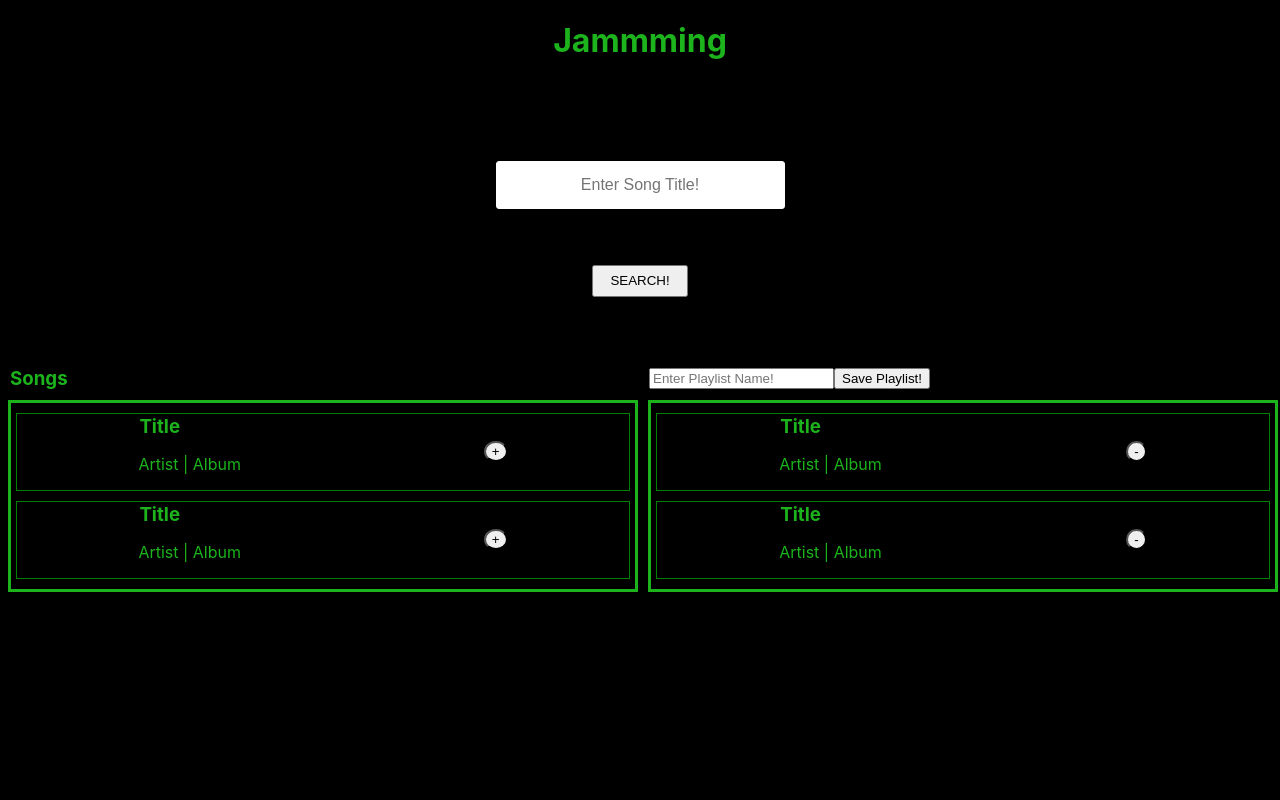
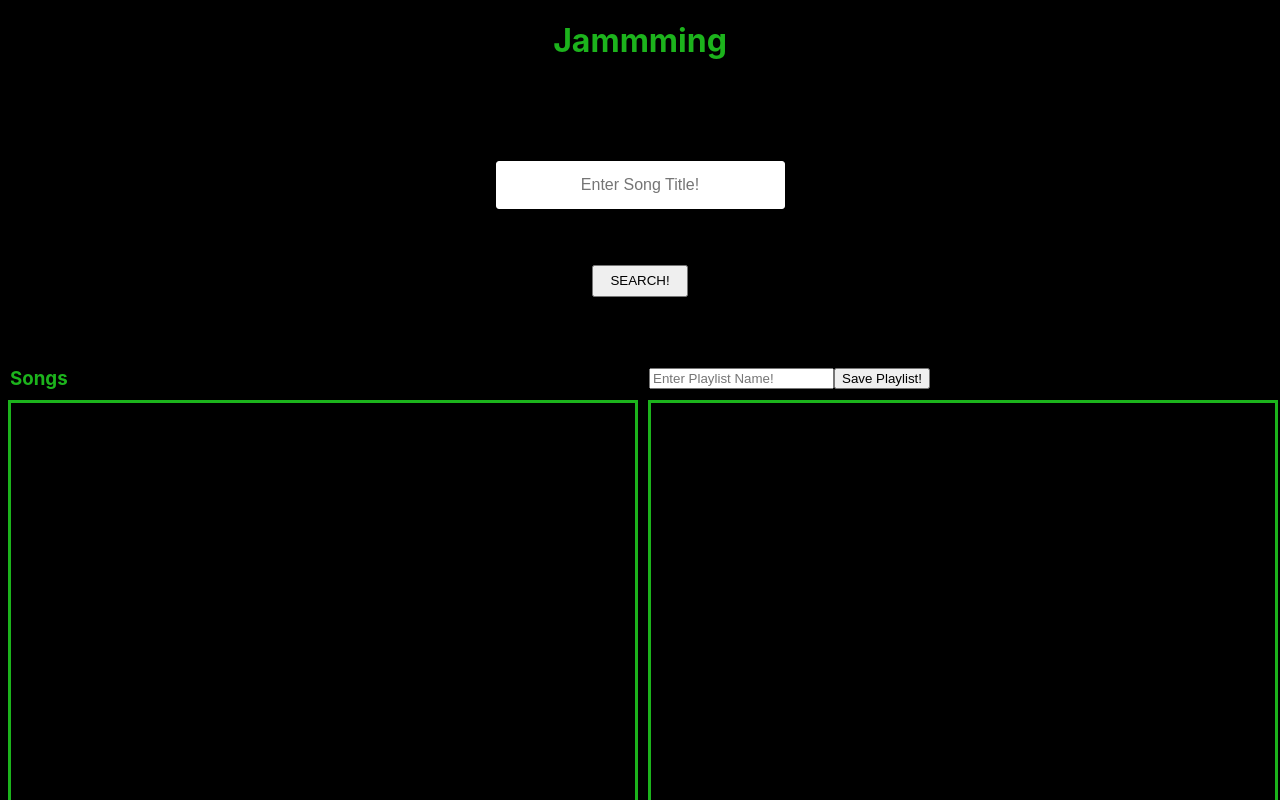
Before and after one commit to Jackwa03/jammming, a React (Create React App) app: page / in a window 1280 px wide. Shown: the top 800 px of the page. Built offline with nearby package versions, Linux system fonts and the light colour scheme.

Commit message:
Fixed bug

```diff
--- a/src/App/App.css
+++ b/src/App/App.css
@@ -32,5 +32,5 @@ h3 {
 .container-box {
   width: 100%;
   border: solid 3px rgb(28, 179, 28);
-
+  min-height: 1000px;
 }
--- a/src/App/App.js
+++ b/src/App/App.js
@@ -11,41 +11,15 @@ function App() {
 
 const [searchResult, setSearchResult] = useState([]);
 
-const search = useEffect(() => {
-  setSearchResult([{
-    id: 1,
-    name: 'Song 1',
-    Artist: 'Artist 1',
-    Album: 'Album 1'
-  },
-  {
-    id: 4,
-    name: 'Song 4',
-    Artist: 'Artist 4',
-    Album: 'Album 4'
-  },
-  {
-    id: 3,
-    name: 'Song 3',
-    Artist: 'Artist 3',
-    Album: 'Album 3'
-  },
-  {
-    id: 2,
-    name: 'Song 2',
-    Artist: 'Artist 2',
-    Album: 'Album 2'
-  }])
-}, [])
 
 //Stuff here when
-
+console.log(searchResult)
   return (
 
     <div>
        <h1>Jammming</h1>
       <div className='App'>
-        <SearchBar onSearch = {search}/>
+        <SearchBar />
         <div className = 'container'>
           <SearchResult searchResult = {searchResult}/>
           <Playlist />
--- a/src/Playlist/Playlist.js
+++ b/src/Playlist/Playlist.js
@@ -11,7 +11,7 @@ function Playlist (props) {
                 <button>Save Playlist!</button>
             </div>
             <div className='container-box'>
-                <Tracklist isRemoval = {true}/>
+
             </div>
         </div>
 
--- a/src/Track/Track.js
+++ b/src/Track/Track.js
@@ -22,9 +22,9 @@ function Track (props) {
     return (
         <div className = 'Track'>
            <div className='Track-info'>
-                <h3>Title</h3>
+                <h3>{props.track.name}</h3>
                 <p>
-                    Artist | Album
+                    {props.track.Artist} | {props.track.Album}
                 </p>
            </div>
            {renderAction()}
--- a/src/Tracklist/Tracklist.js
+++ b/src/Tracklist/Tracklist.js
@@ -2,11 +2,20 @@ import './Tracklist.css'
 import Track from '../Track/Track'
 
 function Tracklist (props) {
+    console.log(props.tracks)
     return (
      <div className = 'Tracklist'>
+        {props.tracks.map((track) => {
+        return (
+          <Track
+            track={track}
+            key={track.id}
+            onAdd={props.onAdd}
+            isRemoval={props.isRemoval}
+          />
+        );
+      })}
 
-        <Track isRemoval = {props.isRemoval} />
-        <Track isRemoval = {props.isRemoval} />
      </div>
 
 
```
